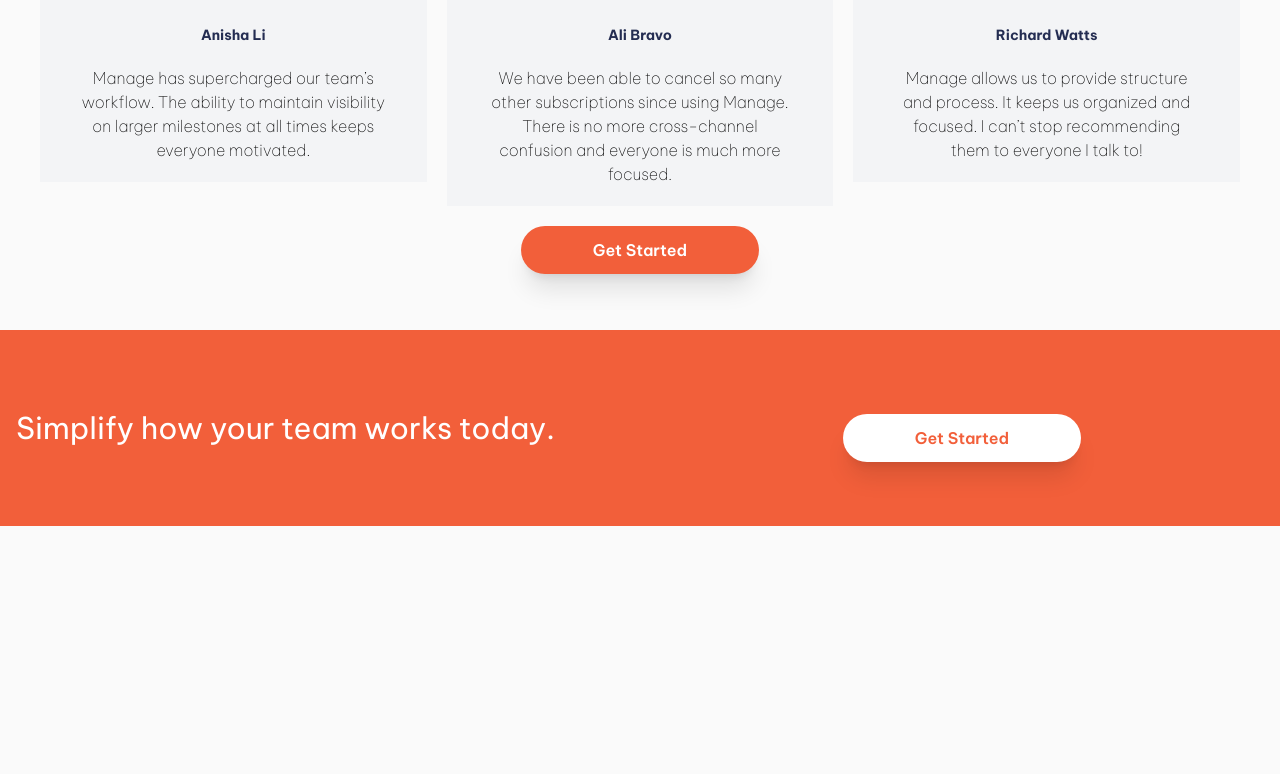
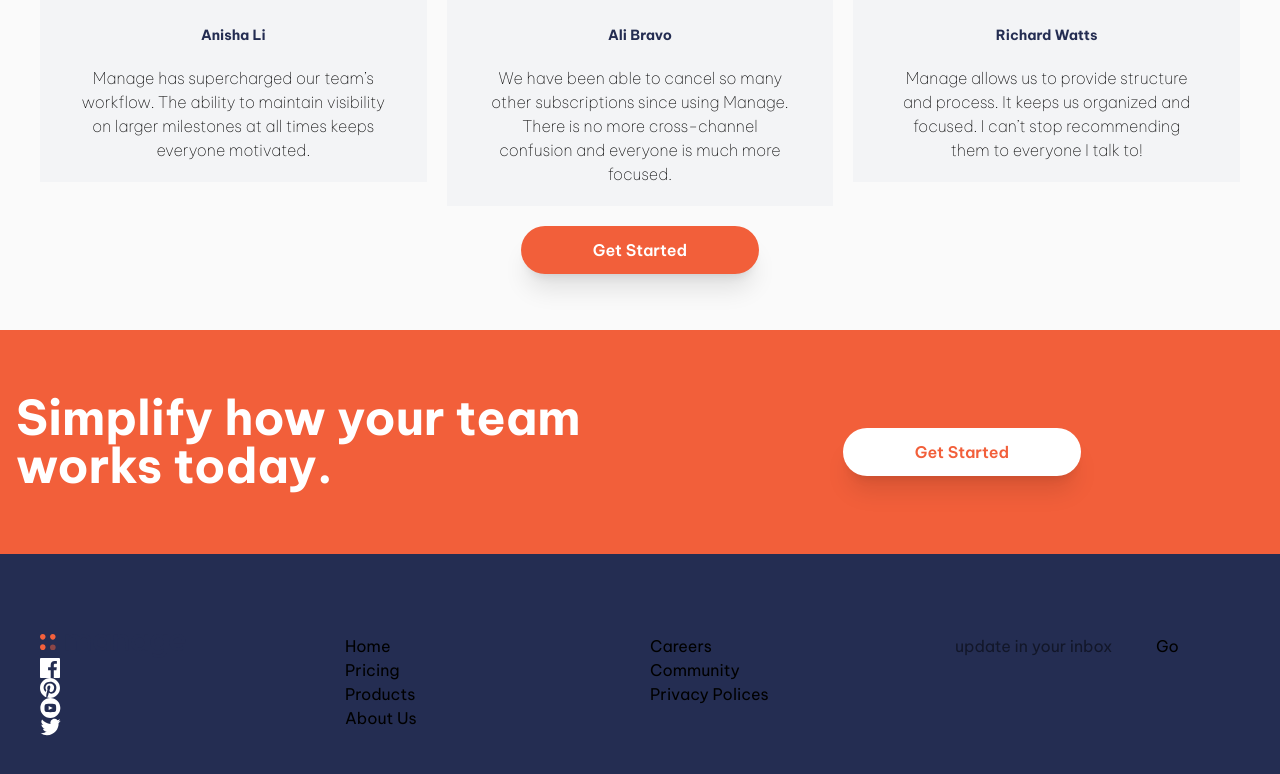
Before and after one commit to Najmaldin-ishag/manage-landing-page, a React (Vite) app: page / in a window 1280 px wide. Shown: the part 1587-2361 px from the top of the page. Before the commit the page ends 2113 px from the top, so only its background shows below. Built offline with nearby package versions, Linux system fonts and the light colour scheme.

Commit message:
added new section

```diff
--- a/src/App.jsx
+++ b/src/App.jsx
@@ -1,5 +1,6 @@
 import Cta from "./Sections/Cta";
 import Features from "./Sections/Features";
+import Footer from "./Sections/Footer";
 import Hero from "./Sections/Hero";
 import NavBar from "./Sections/NavBar";
 import Testimonials from "./Sections/Testimonials";
@@ -14,6 +15,7 @@
         <Testimonials />
         <Cta />
       </main>
+      <Footer />
     </>
   );
 };
--- a/src/Constant/index.js
+++ b/src/Constant/index.js
@@ -74,9 +74,33 @@
   // },
 ];
 
-export const footerLinks = [
+export const footerLinks1 = [
   { id: 1, name: "Home", path: "/" },
   { id: 2, name: "Pricing", path: "/pricing" },
   { id: 3, name: "Products", path: "/products" },
-  { id: 4, name: "About Us", path: "/about" },
+  { id: 4, name: "About Us", path: "/about us" },
 ];
+export const footerLinks2 = [
+  { id: 1, name: "Careers", path: "/" },
+  { id: 2, name: "Community", path: "/pricing" },
+  { id: 3, name: "Privacy Polices", path: "/products" },
+];
+
+export const FooterIcons = [
+  {
+    id: 1,
+    iconPath: "/images/icon-facebook.svg",
+  },
+  {
+    id: 1,
+    iconPath: "/images/icon-pinterest.svg",
+  },
+  {
+    id: 1,
+    iconPath: "/images/icon-youtube.svg",
+  },
+  {
+    id: 1,
+    iconPath: "/images/icon-twitter.svg",
+  },
+];
--- a/src/Sections/Cta.jsx
+++ b/src/Sections/Cta.jsx
@@ -2,9 +2,9 @@
 
 const Cta = () => {
   return (
-    <section className="section-cta w-full">
-      <div className="grid grid-cols-2 gap-10 items-center justify-center ">
-        <p className="text-white text-3xl leading-3">
+    <section className="section-cta ">
+      <div className="grid grid-cols-2 gap-10 items-center justify-center container ">
+        <p className="text-white text-5xl font-bold">
           Simplify how your team works today.
         </p>
         <div className="flex justify-center items-center">
--- /dev/null
+++ b/src/Sections/Footer.jsx
@@ -0,0 +1,51 @@
+import { FooterIcons, footerLinks1, footerLinks2 } from "../Constant";
+
+const Footer = () => {
+  return (
+    <footer className="py-[5rem] px-[2.5rem] bg-primary-dark-blue">
+      <div className="grid grid-cols-4 gap-5">
+        <div>
+          <img src="/images/logo.svg " />
+          {FooterIcons.map((link) => (
+            <div>
+              <ul key={link.id}>
+                <li>
+                  <img src={link.iconPath} />
+                </li>
+              </ul>
+            </div>
+          ))}
+        </div>
+
+        <div>
+          {footerLinks1.map((link) => (
+            <ul key={link.id}>
+              <li>
+                <a href="#">{link.name}</a>
+              </li>
+            </ul>
+          ))}
+        </div>
+
+        <div>
+          {footerLinks2.map((link) => (
+            <ul key={link.id}>
+              <li>
+                <a href="#">{link.name}</a>
+              </li>
+            </ul>
+          ))}
+        </div>
+
+        <div>
+          <form>
+            <input type="text" placeholder="update in your inbox" />
+            <button>Go</button>
+          </form>
+        </div>
+      </div>
+    </footer>
+  );
+};
+
+export default Footer;
```
